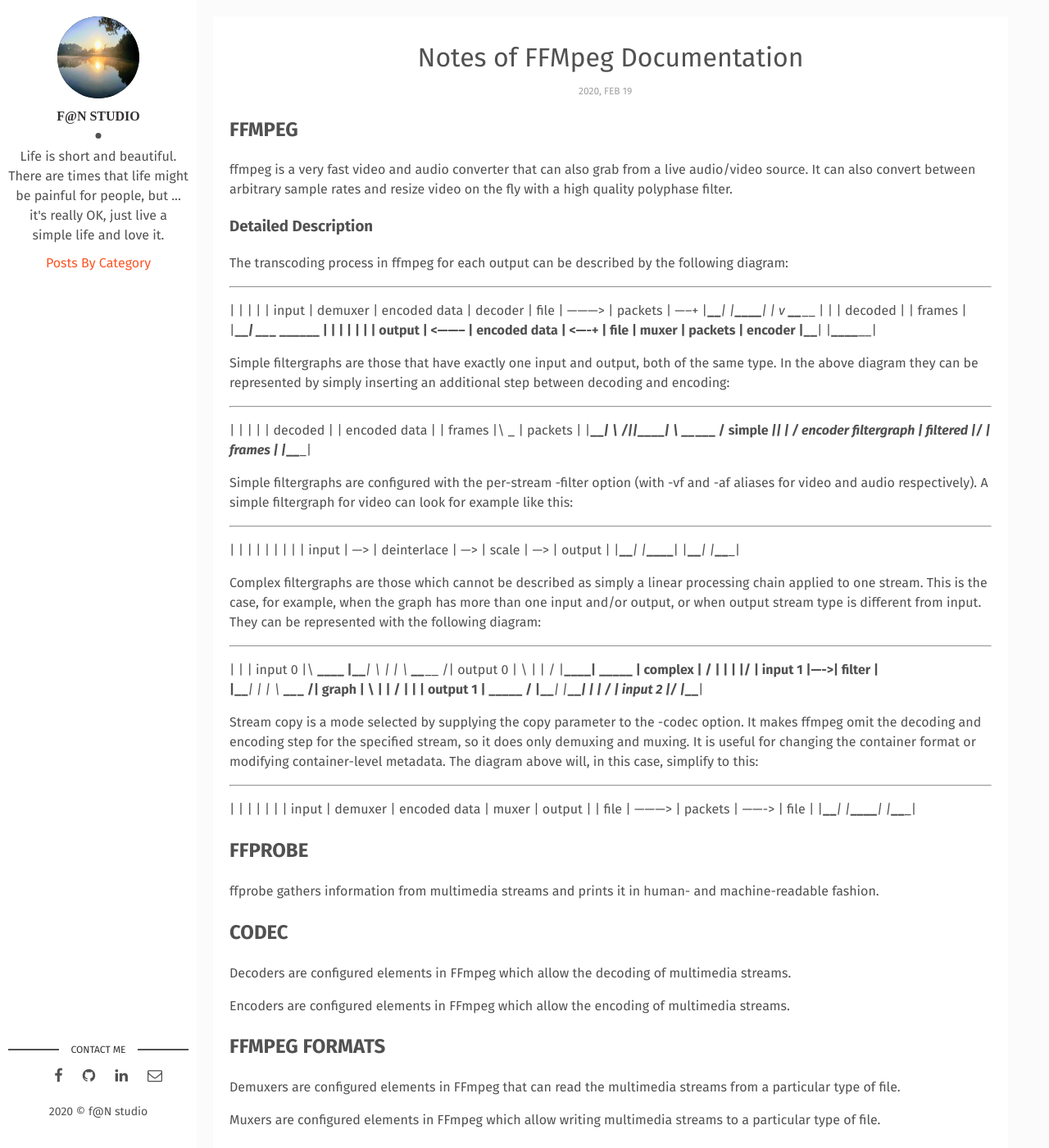
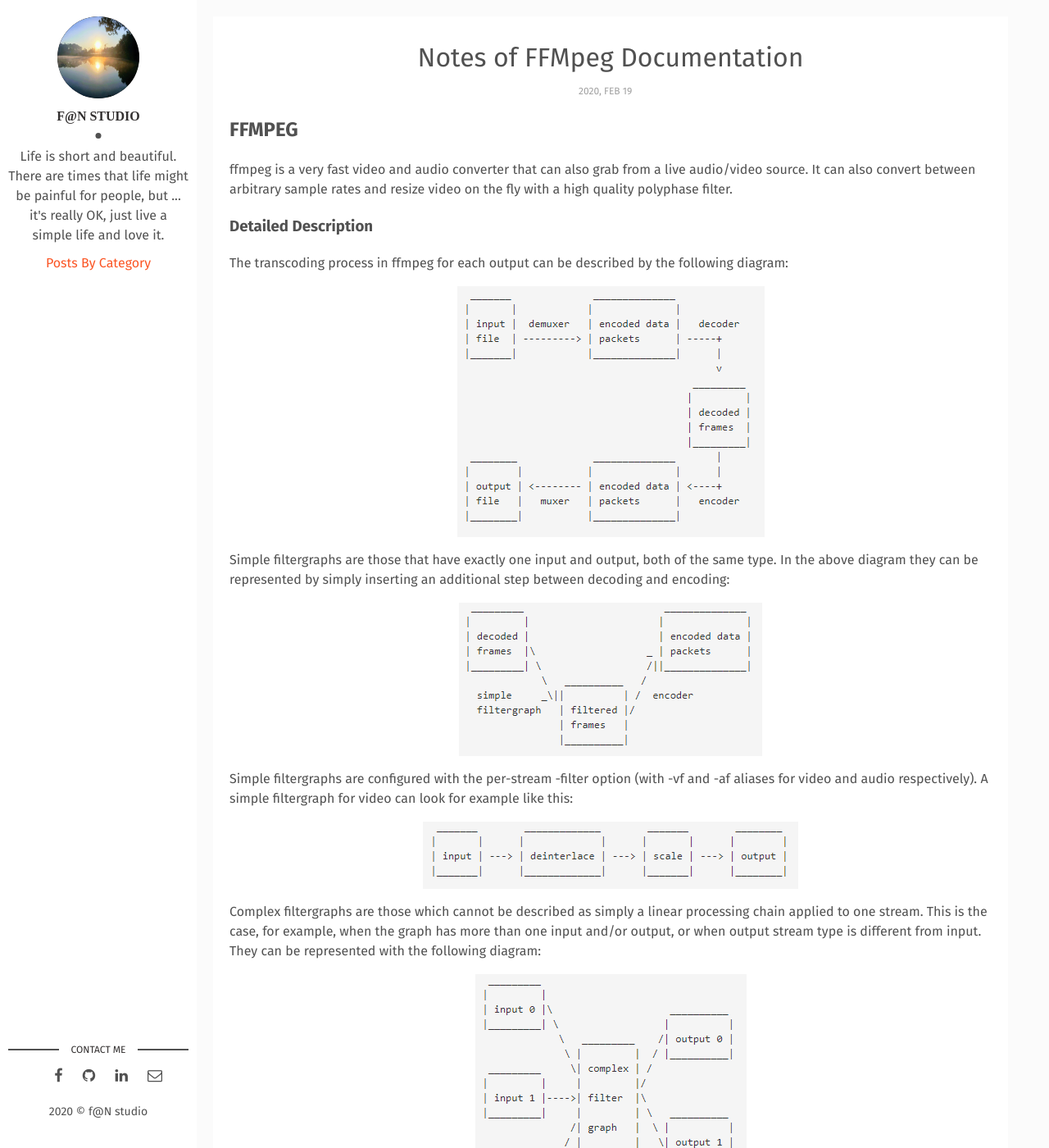
Before and after one commit to wowfrank/wowfrank.github.io, a Jekyll site: the page built from _posts/2020-02-20-notes-of-ffmpeg-documentation.md, in a window 1280 px wide and 1400 px high. Shown: the whole window at 82% size. Built offline with Jekyll 4.4.1, drawn with Linux system fonts in a browser that asks for light colours; comment, search, counter and statistics services are not loaded.

Commit message:
new post

```diff
--- a/_posts/2020-02-20-notes-of-ffmpeg-documentation.md
+++ b/_posts/2020-02-20-notes-of-ffmpeg-documentation.md
@@ -17,69 +17,33 @@
 
 The transcoding process in ffmpeg for each output can be described by the following diagram:
 
- _______              ______________
-|       |            |              |
-| input |  demuxer   | encoded data |   decoder
-| file  | ---------> | packets      | -----+
-|_______|            |______________|      |
-                                           v
-                                       _________
-                                      |         |
-                                      | decoded |
-                                      | frames  |
-                                      |_________|
- ________             ______________       |
-|        |           |              |      |
-| output | <-------- | encoded data | <----+
-| file   |   muxer   | packets      |   encoder
-|________|           |______________|
+<div align="center"><div markdown='1'>
+![例图]({{site.baseurl}}/assets/img/notes-of-ffmpeg-documentation.png)
+</div></div>
 
 Simple filtergraphs are those that have exactly one input and output, both of the same type. In the above diagram they can be represented by simply inserting an additional step between decoding and encoding:
 
- _________                        ______________
-|         |                      |              |
-| decoded |                      | encoded data |
-| frames  |\                   _ | packets      |
-|_________| \                  /||______________|
-             \   __________   /
-  simple     _\||          | /  encoder
-  filtergraph   | filtered |/
-                | frames   |
-                |__________|
+<div align="center"><div markdown='1'>
+![例图]({{site.baseurl}}/assets/img/notes-of-ffmpeg-documentation1.png)
+</div></div>
 
 Simple filtergraphs are configured with the per-stream -filter option (with -vf and -af aliases for video and audio respectively). A simple filtergraph for video can look for example like this:
 
- _______        _____________        _______        ________
-|       |      |             |      |       |      |        |
-| input | ---> | deinterlace | ---> | scale | ---> | output |
-|_______|      |_____________|      |_______|      |________|
+<div align="center"><div markdown='1'>
+![例图]({{site.baseurl}}/assets/img/notes-of-ffmpeg-documentation2.png)
+</div></div>
 
 Complex filtergraphs are those which cannot be described as simply a linear processing chain applied to one stream. This is the case, for example, when the graph has more than one input and/or output, or when output stream type is different from input. They can be represented with the following diagram:
 
- _________
-|         |
-| input 0 |\                    __________
-|_________| \                  |          |
-             \   _________    /| output 0 |
-              \ |         |  / |__________|
- _________     \| complex | /
-|         |     |         |/
-| input 1 |---->| filter  |\
-|_________|     |         | \   __________
-               /| graph   |  \ |          |
-              / |         |   \| output 1 |
- _________   /  |_________|    |__________|
-|         | /
-| input 2 |/
-|_________|
+<div align="center"><div markdown='1'>
+![例图]({{site.baseurl}}/assets/img/notes-of-ffmpeg-documentation3.png)
+</div></div>
 
 Stream copy is a mode selected by supplying the copy parameter to the -codec option. It makes ffmpeg omit the decoding and encoding step for the specified stream, so it does only demuxing and muxing. It is useful for changing the container format or modifying container-level metadata. The diagram above will, in this case, simplify to this:
 
- _______              ______________            ________
-|       |            |              |          |        |
-| input |  demuxer   | encoded data |  muxer   | output |
-| file  | ---------> | packets      | -------> | file   |
-|_______|            |______________|          |________|
+<div align="center"><div markdown='1'>
+![例图]({{site.baseurl}}/assets/img/notes-of-ffmpeg-documentation4.png)
+</div></div>
 
 ## FFPROBE
 
```
Also changed, not shown: assets/img/notes-of-ffmpeg-documentation.png (added), assets/img/notes-of-ffmpeg-documentation1.png (added), assets/img/notes-of-ffmpeg-documentation2.png (added), assets/img/notes-of-ffmpeg-documentation3.png (added), assets/img/notes-of-ffmpeg-documentation4.png (added).
